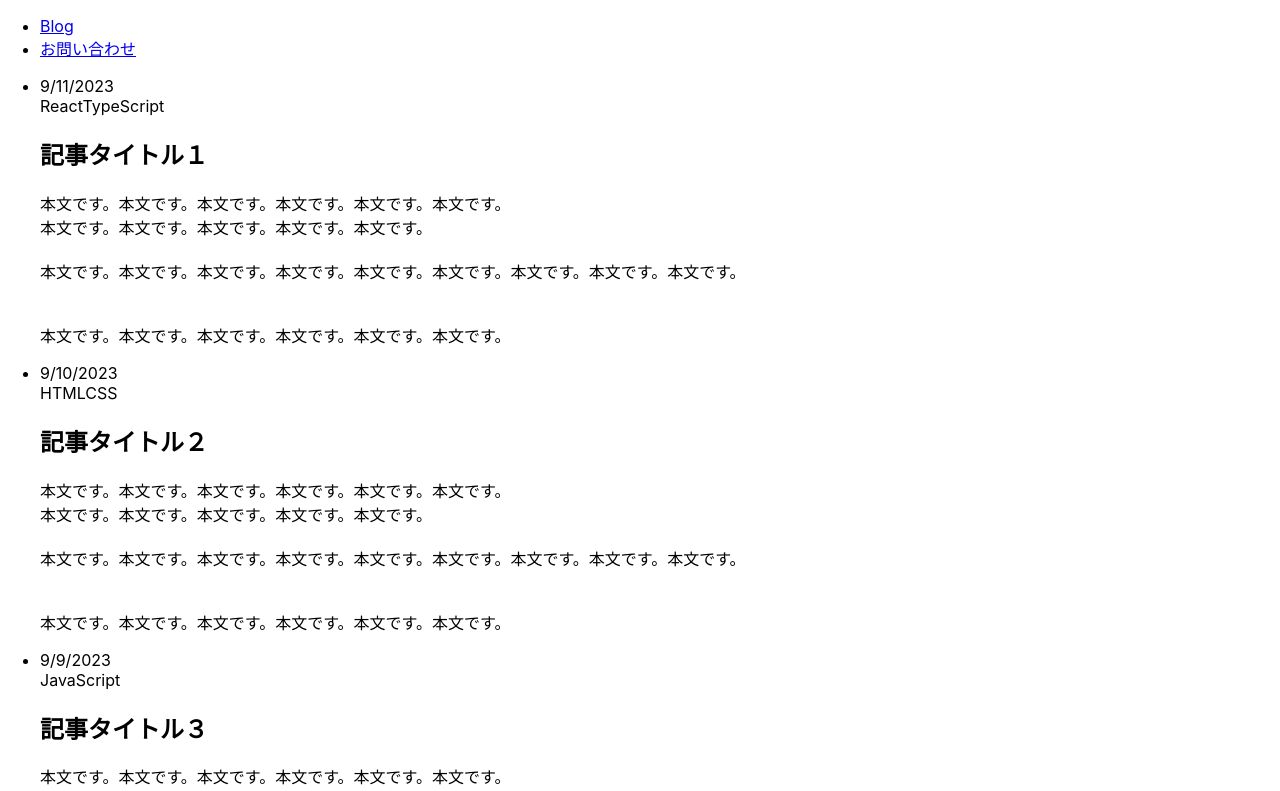
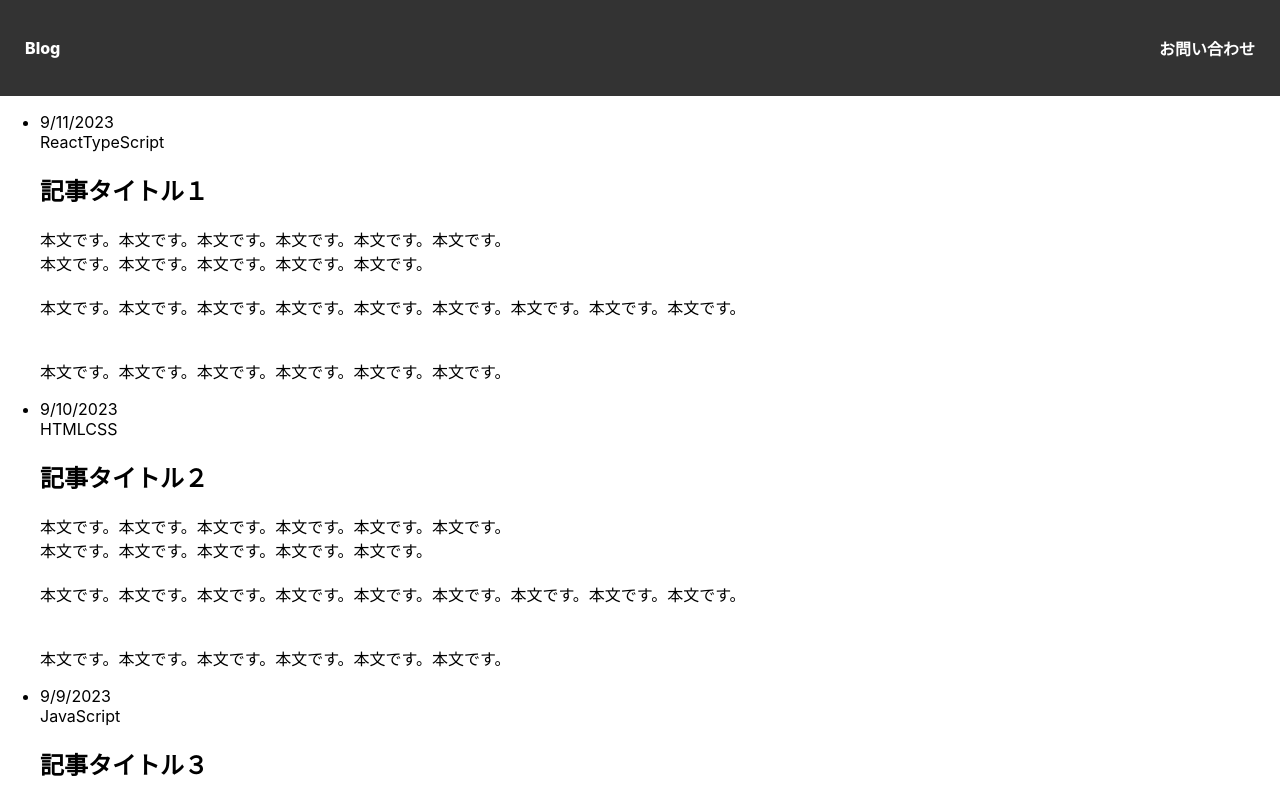
Before and after one commit to chie-nana/blog-app, a React (Create React App) app: page / in a window 1280 px wide. Shown: the top 791 px of the page. Built offline with nearby package versions, Linux system fonts and the light colour scheme.

Commit message:
CSSmodule導入Headercss導入

```diff
--- a/src/Header.js
+++ b/src/Header.js
@@ -1,8 +1,9 @@
 import React from 'react';
+import classes from './css/Header.module.css';
 
 export const Header = () => {
   return (
-    <header className="header">
+    <header className={classes.header}>
       <ul>
         <li><a href="/">Blog</a></li>
         <li><a href="#">お問い合わせ</a></li>
--- /dev/null
+++ b/src/css/ArticleList.module.css
@@ -0,0 +1,19 @@
+.header{
+  background-color: #333;
+  /* vertical-align: middle; */
+  padding: 20px 25px;
+}
+
+.header ul  {
+  display: flex;
+  align-items: center;
+  justify-content: space-between;
+  list-style: none;
+  padding: 0;
+}
+
+.header ul li a{
+    color: #fff;
+    text-decoration: none;
+    font-weight: 800;
+}
--- /dev/null
+++ b/src/css/Header.module.css
@@ -0,0 +1,19 @@
+.header{
+  background-color: #333;
+  /* vertical-align: middle; */
+  padding: 20px 25px;
+}
+
+.header ul  {
+  display: flex;
+  align-items: center;
+  justify-content: space-between;
+  list-style: none;
+  padding: 0;
+}
+
+.header ul li a{
+    color: #fff;
+    text-decoration: none;
+    font-weight: 800;
+}
--- a/src/index.js
+++ b/src/index.js
@@ -1,6 +1,6 @@
 import React from 'react';
 import ReactDOM from 'react-dom/client';
-import './index.css';
+import './css/index.css';
 import App from './App';
 import reportWebVitals from './reportWebVitals';
 
```
Also changed, not shown: src/css/index.css (renamed from src/index.css).
